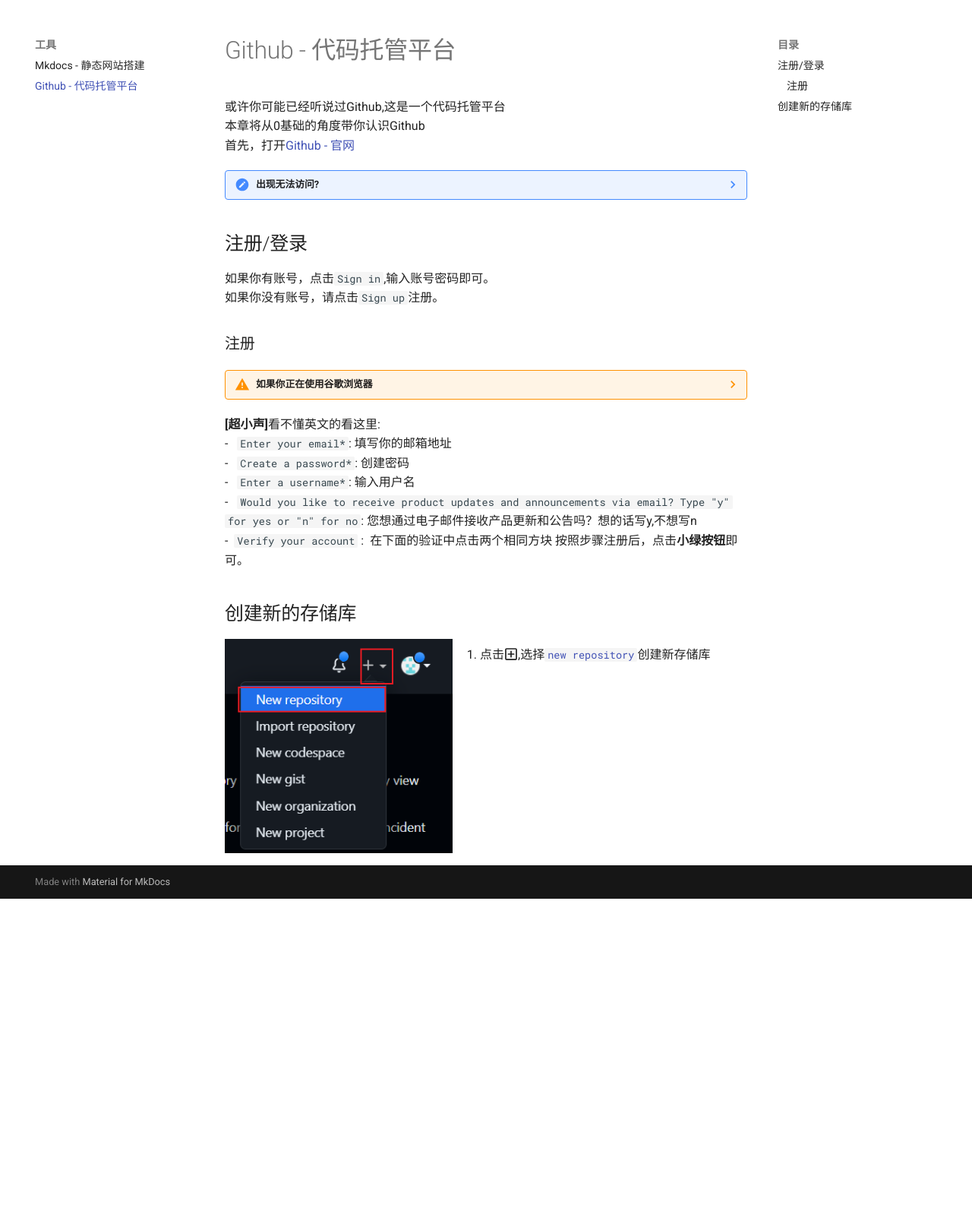
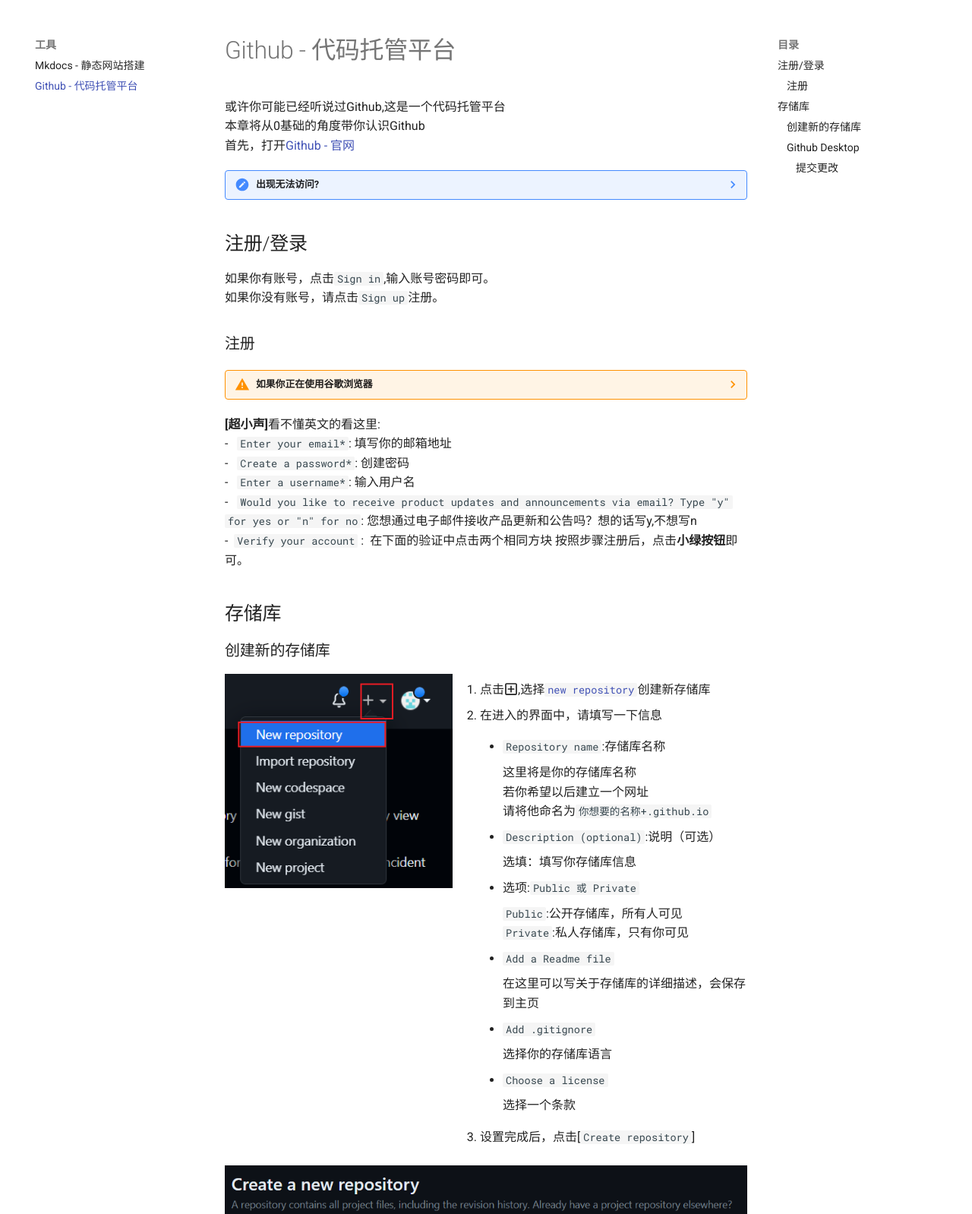
Before and after one commit to XMLC2024/xmlc-web.github.io, a plain HTML site: page tools/Github/index.html in a window 1280 px wide. Shown: the part 100-1698 px from the top of the page at 76% size. Before the commit the page ends 1283 px from the top, so only its background shows below. Drawn offline with nearby package versions, Linux system fonts and the light colour scheme; no server answers.

Commit message:
html_changes

```diff
--- a/tools/Github/index.html
+++ b/tools/Github/index.html
@@ -434,8 +434,41 @@
 
         <li class="md-nav__item">
   <a href="#_3" class="md-nav__link">
+    存储库
+  </a>
+
+    <nav class="md-nav" aria-label="存储库">
+      <ul class="md-nav__list">
+
+          <li class="md-nav__item">
+  <a href="#_4" class="md-nav__link">
     创建新的存储库
   </a>
+
+</li>
+
+          <li class="md-nav__item">
+  <a href="#github-desktop" class="md-nav__link">
+    Github Desktop
+  </a>
+
+    <nav class="md-nav" aria-label="Github Desktop">
+      <ul class="md-nav__list">
+
+          <li class="md-nav__item">
+  <a href="#_5" class="md-nav__link">
+    提交更改
+  </a>
+
+</li>
+
+      </ul>
+    </nav>
+
+</li>
+
+      </ul>
+    </nav>
 
 </li>
 
@@ -500,8 +533,41 @@
 
         <li class="md-nav__item">
   <a href="#_3" class="md-nav__link">
+    存储库
+  </a>
+
+    <nav class="md-nav" aria-label="存储库">
+      <ul class="md-nav__list">
+
+          <li class="md-nav__item">
+  <a href="#_4" class="md-nav__link">
     创建新的存储库
   </a>
+
+</li>
+
+          <li class="md-nav__item">
+  <a href="#github-desktop" class="md-nav__link">
+    Github Desktop
+  </a>
+
+    <nav class="md-nav" aria-label="Github Desktop">
+      <ul class="md-nav__list">
+
+          <li class="md-nav__item">
+  <a href="#_5" class="md-nav__link">
+    提交更改
+  </a>
+
+</li>
+
+      </ul>
+    </nav>
+
+</li>
+
+      </ul>
+    </nav>
 
 </li>
 
@@ -613,15 +679,61 @@
        Type "y" for yes or "n" for no</code>:&nbsp;您想通过电子邮件接收产品更新和公告吗？想的话写y,不想写n<br />
  - &nbsp;<code>Verify your account</code> : &nbsp;在下面的验证中点击两个相同方块
 按照步骤注册后，点击<strong>小绿按钮</strong>即可。  </p>
-<h2 id="_3">创建新的存储库</h2>
+<h2 id="_3">存储库</h2>
+<h3 id="_4">创建新的存储库</h3>
 <p><img align="left" alt="Image title" src="../../image/Github_repo.png" width="300" /></p>
 <ol>
 <li>
-<p>点击<span class="twemoji"><svg xmlns="http://www.w3.org/2000/svg" viewBox="0 0 16 16"><path d="M2.75 1h10.5c.966 0 1.75.784 1.75 1.75v10.5A1.75 1.75 0 0 1 13.25 15H2.75A1.75 1.75 0 0 1 1 13.25V2.75C1 1.784 1.784 1 2.75 1Zm10.5 1.5H2.75a.25.25 0 0 0-.25.25v10.5c0 .138.112.25.25.25h10.5a.25.25 0 0 0 .25-.25V2.75a.25.25 0 0 0-.25-.25ZM8 4a.75.75 0 0 1 .75.75v2.5h2.5a.75.75 0 0 1 0 1.5h-2.5v2.5a.75.75 0 0 1-1.5 0v-2.5h-2.5a.75.75 0 0 1 0-1.5h2.5v-2.5A.75.75 0 0 1 8 4Z"/></svg></span>,选择<a href="#_3"><code>new repository</code></a>创建新存储库</p>
+<p>点击<span class="twemoji"><svg xmlns="http://www.w3.org/2000/svg" viewBox="0 0 16 16"><path d="M2.75 1h10.5c.966 0 1.75.784 1.75 1.75v10.5A1.75 1.75 0 0 1 13.25 15H2.75A1.75 1.75 0 0 1 1 13.25V2.75C1 1.784 1.784 1 2.75 1Zm10.5 1.5H2.75a.25.25 0 0 0-.25.25v10.5c0 .138.112.25.25.25h10.5a.25.25 0 0 0 .25-.25V2.75a.25.25 0 0 0-.25-.25ZM8 4a.75.75 0 0 1 .75.75v2.5h2.5a.75.75 0 0 1 0 1.5h-2.5v2.5a.75.75 0 0 1-1.5 0v-2.5h-2.5a.75.75 0 0 1 0-1.5h2.5v-2.5A.75.75 0 0 1 8 4Z"/></svg></span>,选择<a href="#_3"><code>new repository</code></a>创建新存储库  </p>
+</li>
+<li>
+<p>在进入的界面中，请填写一下信息  </p>
+<ul>
+<li>
+<p><code>Repository name</code>:存储库名称  </p>
+<p>这里将是你的存储库名称<br />
+若你希望以后建立一个网址<br />
+请将他命名为<code>你想要的名称+.github.io</code>  </p>
+</li>
+<li>
+<p><code>Description (optional)</code>:说明（可选）</p>
+<p>选填：填写你存储库信息</p>
+</li>
+<li>
+<p>选项:<code>Public 或 Private</code></p>
+<p><code>Public</code>:公开存储库，所有人可见<br />
+<code>Private</code>:私人存储库，只有你可见  </p>
+</li>
+<li>
+<p><code>Add a Readme file</code></p>
+<p>在这里可以写关于存储库的详细描述，会保存到主页</p>
+</li>
+<li>
+<p><code>Add .gitignore</code></p>
+<p>选择你的存储库语言</p>
+</li>
+<li>
+<p><code>Choose a license</code></p>
+<p>选择一个条款</p>
+</li>
+</ul>
 <p><div class="result" markdown>
 </div></p>
 </li>
+<li>
+<p>设置完成后，点击[<code>Create repository</code>]</p>
+</li>
 </ol>
+<p><img alt="Image title" src="../../image/Github_newrepo.png" />
+<strong>注：创建以后自动跳转，不要关闭界面</strong></p>
+<h3 id="github-desktop">Github Desktop</h3>
+<p><em>没有的人请在<a href="https://desktop.github.com/">Gihub Desktop 下载链接</a>选择自己的版本进行下载</em><br />
+1. 打开Github Desktop，登录账号。<br />
+2. 按下 <span class="keys"><kbd class="key-control">Ctrl</kbd><span>+</span><kbd class="key-shift">Shift</kbd><span>+</span><kbd class="key-o">O</kbd></span> 或者在<code>file&gt;clone repository</code>克隆你的存储库。<br />
+3. 克隆你的存储库到任意文件夹<br />
+这时你已经可以更改存储库了。  </p>
+<h4 id="_5">提交更改</h4>
+<p>回到Github Desktop,你可以看到更改:</p>
 
 
 
```
Also changed, not shown: search/search_index.json (+1 -1 lines), image/Github Desktop_changes.png (added), image/Github_newrepo.png (added), 1 other file.
